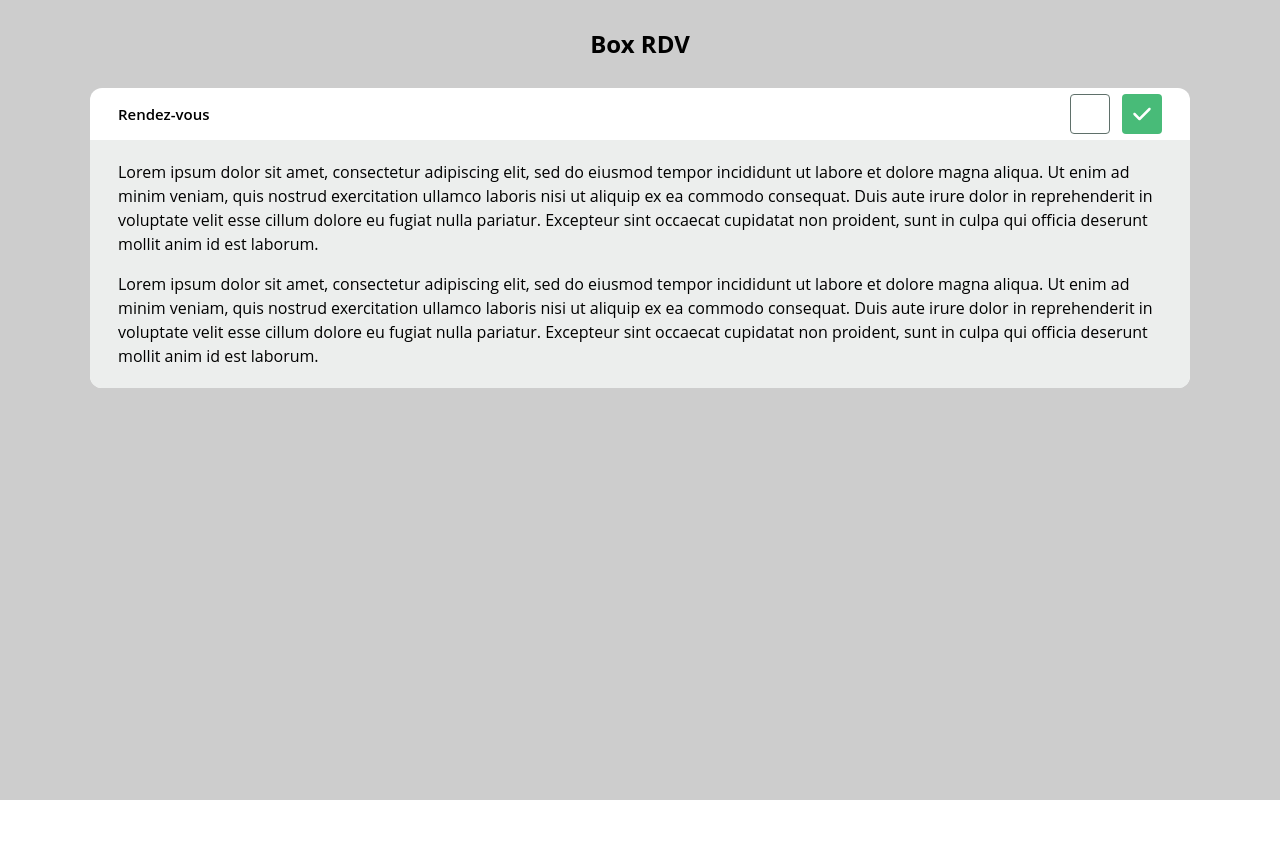
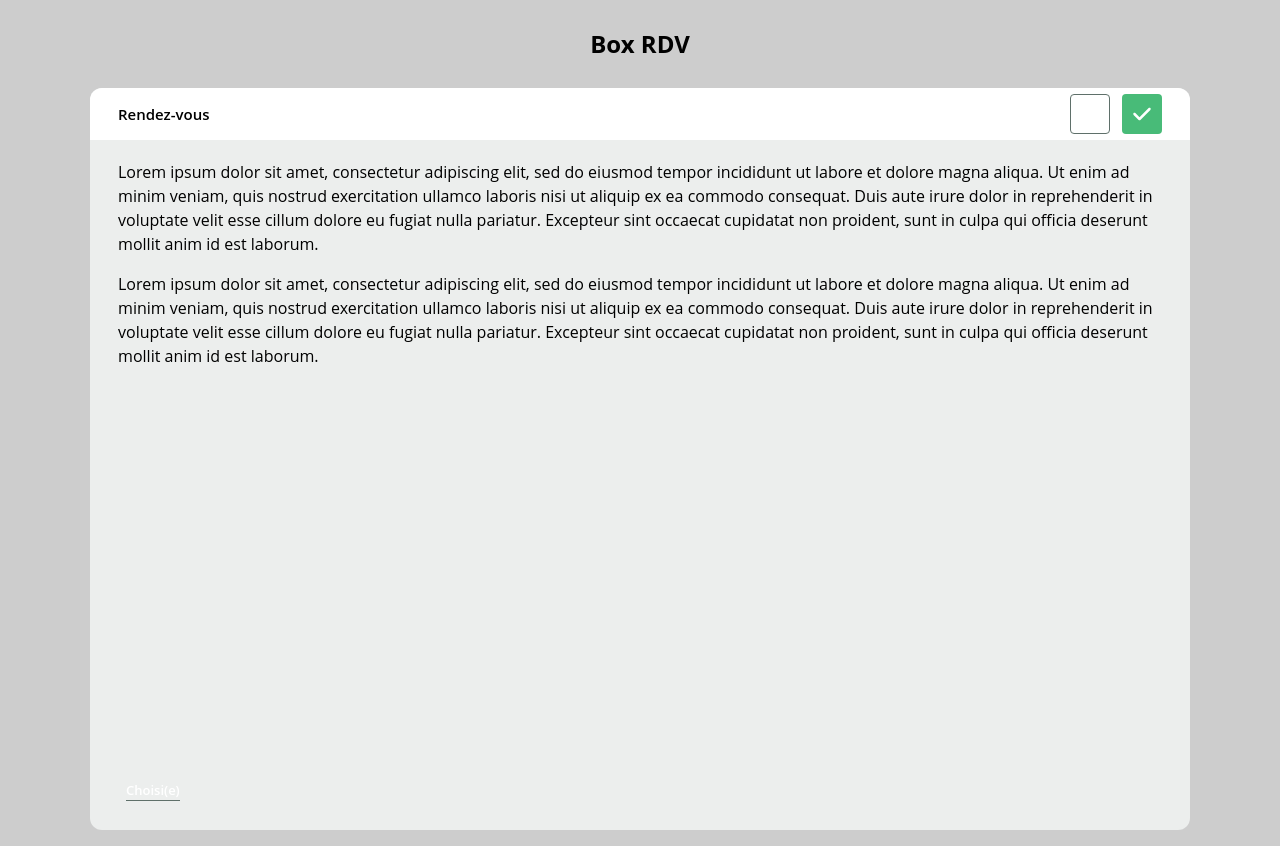
Before and after one commit to OksanaPopovichenko/Box-RDV, a React (Create React App) app: page / in a window 1280 px wide. Before the commit the page ends 800 px from the top, so only its background shows below. Built offline with nearby package versions, Linux system fonts and the light colour scheme.

Commit message:
:sparkles: Added Tabbar component

```diff
--- a/src/components/molecules/Card/Card.tsx
+++ b/src/components/molecules/Card/Card.tsx
@@ -6,21 +6,25 @@ export interface CardProps {
     title: string;
     buttonGroup: ReactNode;
   };
+  footer: ReactNode;
 }
 
 export default function Card(props: CardProps): JSX.Element {
-  const { children, header } = props;
+  const { children, header, footer } = props;
 
   return (
     <div className="flex justify-center">
-      <div className="max-w-[1100px] w-full bg-white mt-4 rounded-xl overflow-hidden">
-        <div className="py-1.5 px-7 flex flex-row justify-between items-center">
-          <h2 className="text-[15px] color-[#34423E] font-semibold">
-            {header.title}
-          </h2>
-          <div>{header.buttonGroup}</div>
+      <div className="max-w-[1100px] w-full h-[742px] mt-4 rounded-xl overflow-hidden bg-[#ECEEED] flex flex-col justify-between">
+        <div>
+          <div className="py-1.5 px-7 flex flex-row justify-between items-center bg-white">
+            <h2 className="text-[15px] color-[#34423E] font-semibold">
+              {header.title}
+            </h2>
+            <div>{header.buttonGroup}</div>
+          </div>
+          <div className="py-5 px-7 flex flex-col gap-4">{children}</div>
         </div>
-        <div className="bg-[#ECEEED]">{children}</div>
+        <div className="px-7">{footer}</div>
       </div>
     </div>
   );
--- /dev/null
+++ b/src/components/organisms/Tabbar/Tabbar.tsx
@@ -0,0 +1,20 @@
+import React from "react";
+import { Button } from "../../atoms";
+
+export interface TabbarProps {
+  state: "choisie" | "pas venu" | "none" | "choisi & venu" | "venu";
+}
+
+export default function Tabbar(props: TabbarProps): JSX.Element {
+  const { state } = props;
+
+  return (
+    <div className="flex justify-between flex-row items-center h-[80px]">
+      {state === "choisie" && (
+        <Button variety="plain" size="s">
+          Choisi(e)
+        </Button>
+      )}
+    </div>
+  );
+}
--- /dev/null
+++ b/src/components/organisms/index.tsx
@@ -0,0 +1,3 @@
+import Tabbar from "./Tabbar/Tabbar";
+
+export { Tabbar };
--- a/src/pages/Homepage/App.tsx
+++ b/src/pages/Homepage/App.tsx
@@ -3,10 +3,11 @@ import { FontAwesomeIcon } from "@fortawesome/react-fontawesome";
 import { faArrowLeft, faCheck } from "@fortawesome/free-solid-svg-icons";
 import { Button } from "../../components/atoms";
 import { Card, ButtonGroup } from "../../components/molecules";
+import { Tabbar } from "../../components/organisms";
 
 function App(): JSX.Element {
   return (
-    <div className="bg-[#CDCDCD] min-h-screen h-full w-full pt-4">
+    <div className="bg-[#CDCDCD] min-h-screen h-full w-full py-4">
       <h1 className="text-center text-2xl font-bold color-[#34423E] py-3">
         Box RDV
       </h1>
@@ -38,8 +39,9 @@ function App(): JSX.Element {
             </ButtonGroup>
           ),
         }}
+        footer={<Tabbar state="choisie" />}
       >
-        <div className="py-5 px-7 flex flex-col gap-4">
+        <>
           <div>
             Lorem ipsum dolor sit amet, consectetur adipiscing elit, sed do
             eiusmod tempor incididunt ut labore et dolore magna aliqua. Ut enim
@@ -58,7 +60,7 @@ function App(): JSX.Element {
             pariatur. Excepteur sint occaecat cupidatat non proident, sunt in
             culpa qui officia deserunt mollit anim id est laborum.
           </div>
-        </div>
+        </>
       </Card>
     </div>
   );
```
